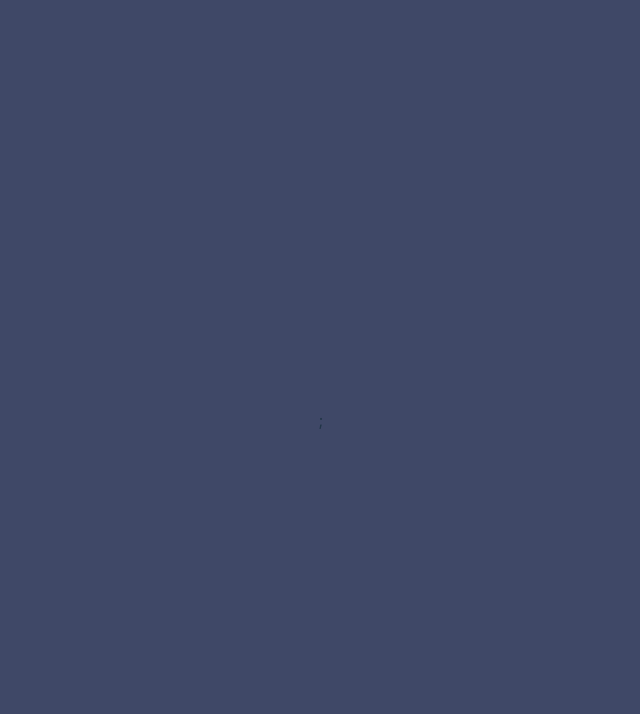
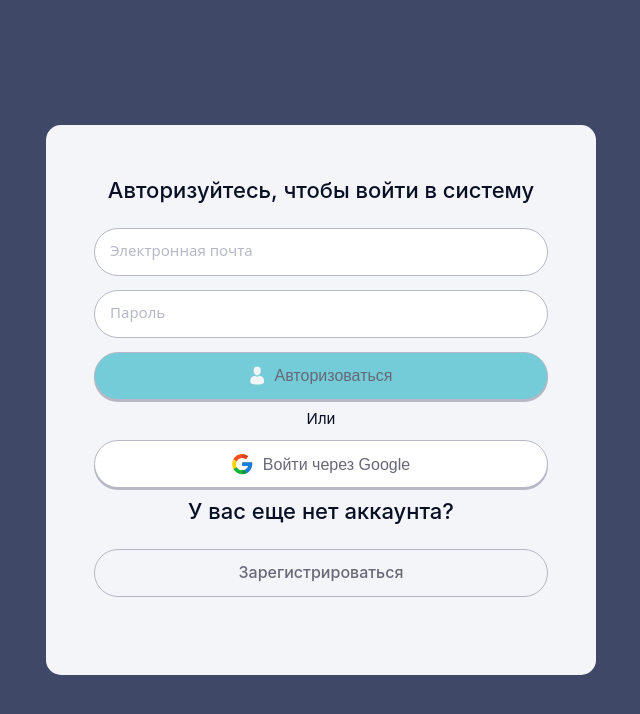
Before and after one commit to PavelLatmentsev/intensive_tasks, a React (Vite) app in the folder intensive/: page / in a window 1280 px wide. Shown: the top 714 px of the page, without its empty margins (319-959 px from the left). Built offline with nearby package versions, Linux system fonts and the light colour scheme; data requests are answered from the project's data file.

Commit message:
fix authService, delete loginPage,registerPage

```diff
--- a/intensive/db.json
+++ b/intensive/db.json
@@ -19,11 +19,6 @@
       "id": "4",
       "login": "victor@gmail.com",
       "password": "android-20K"
-    },
-    {
-      "login": "brat@mail.ru",
-      "password": "123456",
-      "id": 1700091827482
     }
   ]
 }
--- a/intensive/src/App.tsx
+++ b/intensive/src/App.tsx
@@ -3,31 +3,26 @@ import {
   RouterProvider,
   createRoutesFromElements,
   Route,
-  Link,
 } from 'react-router-dom';
-
-
-import './App.css'
-import RegisterPage from './app/pages/registerPage/RegisterPage';
-import LoginPage from './app/pages/loginPage/LoginPage';
 import AuthLayout from './app/layouts/authLayout/authLayout';
 import NotFoundPage from './app/pages/notFoundPage/NotFoundPage';
+import './App.css'
+import AccounPage from './app/pages/accountPage/accountPage';
+import GoogleSignPage from './app/pages/googleSignPage/GoogleSignPage';
 
 function App() {
   const router = createBrowserRouter(
     createRoutesFromElements(
-      <Route path="/">
+      <Route path="/:type?">
         <Route index element={<AuthLayout />} />
 
         <Route
-          path="register"
-          element={<RegisterPage />}
-          handle={{ crumb: () => <Link to="/category">Категории</Link> }}
+          path="personal"
+          element={<AccounPage />}
         />
         <Route
-          path="login"
-          element={<LoginPage />}
-          handle={{ crumb: () => <Link to="/collections">Подборки</Link> }}
+          path="googlesign"
+          element={<GoogleSignPage />}
         />
         <Route path="*" element={<NotFoundPage />} />
       </Route>,
--- a/intensive/src/app/components/ui/loginForm/LoginFrom.tsx
+++ b/intensive/src/app/components/ui/loginForm/LoginFrom.tsx
@@ -22,12 +22,11 @@ const LoginForm = () => {
         const data = getOriginalUser(formData, users)
         if (data === "auth") {
             reset();
-            return navigate("/", {replace: true});
+            return navigate("/personal", {replace: true});
         } else {
             setError('Не правильный логин или пароль');
         }
 	};
-
     return (
         <>
         {
--- a/intensive/src/app/components/ui/registerForm/RegisterForm.tsx
+++ b/intensive/src/app/components/ui/registerForm/RegisterForm.tsx
@@ -12,7 +12,6 @@ const RegisterForm = () => {
 	const [error, setError] = useState<string>();
     const users = useUserStore(state=> state.users);
     const addUser = useUserStore(state=>state.addUser)
-    console.log("reg", users)
     const navigate = useNavigate()
     const onSubmit = async (formData: IRegisterForm) => {
 		try {
@@ -20,7 +19,7 @@ const RegisterForm = () => {
 			if (!data) {
               await addUser(formData);
               reset();
-              return navigate("/", {replace: true});
+              return navigate("/personal", {replace: true});
 
 			} else {
 				setError('Такой пользователь уже существует');
--- a/intensive/src/app/pages/registerPage/RegisterPage.module.scss
+++ b/intensive/src/app/layouts/authLayout/authLayout.module.scss
@@ -1,3 +1,48 @@
+.loginWrapper {
+    height: 550px;
+    width: 550px;
+    background-color: var(--color-gray-light, #F4F5F9);
+    border-radius: 15px;
+}
+
+.login {
+    display: flex;
+    flex-direction: column;
+    align-items: center;
+    padding: 50px 48px;
+    &__title, &__subtitle  {
+        display: inline-block;
+        color: var(--color-dark-primery);
+        font-size: 22px;
+        font-weight: 500;
+        line-height: 139.023%;
+        margin-bottom: 22px;
+    }
+    &__alternative {
+        color: var(--color-dark-primery);
+        font-size: 15px;
+        margin-bottom: 10px;
+    }
+    &__link {
+        width: 100%;
+        border-radius: 51px;
+        padding: 10px 135px;
+        box-sizing: border-box;
+        height: 48px;
+        display: flex;
+        justify-content: center;
+        align-items:center;
+        margin-bottom: 8px;
+        color: var( --color-gray-text);
+        font-size: 16px;
+        font-weight: 500;
+        line-height: 157.023%;
+        background-color:transparent;
+        border: 1px solid var( --color-gray-second);
+        cursor: pointer;
+    }
+}
+
 .registerWrapper {
     height: 450px;
     width: 550px;
--- a/intensive/src/app/layouts/authLayout/authLayout.tsx
+++ b/intensive/src/app/layouts/authLayout/authLayout.tsx
@@ -1,17 +1,47 @@
-import { GoogleLogin } from '@react-oauth/google';
+
+import { useState } from 'react';
+import { useNavigate, useParams } from 'react-router-dom';
+import { Link } from "react-router-dom";
+import { Button } from "../../components/common/button/Button";
+import LoginForm from "../../components/ui/loginForm/LoginFrom";
+import RegisterForm from "../../components/ui/registerForm/RegisterForm";
+import userIcon from "../../../assets/images/icons/man-user.svg";
+import styles from "./authLayout.module.scss"
+
 const AuthLayout = () => {
+const navigate = useNavigate();
+const { type } = useParams();
+const [formType, setFormType] = useState(
+  type === "register" ? type : "login"
+);
+const tooggleFormType = () => {
+  setFormType((prevState) =>
+    prevState === "register" ? "login" : "register"
+  );
+};
+    return (
+<>
 
-    return (
-<div>
-<GoogleLogin
-  onSuccess={credentialResponse => {
-    console.log(credentialResponse);
-  }}
-  onError={() => {
-    console.log('Login Failed');
-  }}
-/>;
-</div>
+{formType === "login" ?         <div className={styles.loginWrapper}>
+        <div className={styles.login}>
+        <span className={styles.login__title}>Авторизуйтесь, чтобы войти в систему</span>
+        <LoginForm/>
+        <span className={styles.login__alternative}>Или</span>
+        <Button belonging="google" background="#FFF" onClick={()=> navigate("/googlesign", {replace: true}) }>Войти через Google</Button>
+        <span className={styles.login__subtitle}>У вас еще нет аккаунта?</span>
+       <Link to={"/"}  className={styles.login__link} onClick={()=>tooggleFormType()}> Зарегистрироваться</Link>
+        </div>
+        </div> :   <div className={styles.registerWrapper}>
+        <div className={styles.register}>
+        <span className={styles.register__title}>Зарегистрируйтесь, чтобы авторизоваться.</span>
+        <RegisterForm/>
+        <span className={styles.register__subtitle}>Если у вас есть аккаунт:</span>
+        <Link to={"/"}  onClick={()=>tooggleFormType()} className={styles.register__link} ><img className={styles.register__picture} src={userIcon} alt="userIcon" />Войти</Link>
+        </div>
+        </div>}
+</>
+
+
 
      );
 }
--- /dev/null
+++ b/intensive/src/app/pages/accountPage/accountPage.tsx
@@ -0,0 +1,7 @@
+const AccounPage = () => {
+    return (
+        <h1>Личный кабинет</h1>
+     );
+}
+
+export default AccounPage;
--- /dev/null
+++ b/intensive/src/app/pages/googleSignPage/GoogleSignPage.tsx
@@ -0,0 +1,19 @@
+import { GoogleLogin } from '@react-oauth/google';
+import { useNavigate } from 'react-router-dom';
+const GoogleSignPage = () => {
+    const navigate = useNavigate()
+    return (
+
+<GoogleLogin
+  onSuccess={credentialResponse => {
+    console.log(credentialResponse)
+     return navigate("/personal", {replace: true})
+  }}
+  onError={() => {
+   return  'Login Failed'
+  }}
+/>
+    )
+}
+
+export default GoogleSignPage;
--- a/intensive/src/app/pages/loginPage/LoginPage.module.scss
+++ /dev/null
@@ -1,44 +0,0 @@
-.loginWrapper {
-    height: 550px;
-    width: 550px;
-    background-color: var(--color-gray-light, #F4F5F9);
-    border-radius: 15px;
-}
-
-.login {
-    display: flex;
-    flex-direction: column;
-    align-items: center;
-    padding: 50px 48px;
-    &__title, &__subtitle  {
-        display: inline-block;
-        color: var(--color-dark-primery);
-        font-size: 22px;
-        font-weight: 500;
-        line-height: 139.023%;
-        margin-bottom: 22px;
-    }
-    &__alternative {
-        color: var(--color-dark-primery);
-        font-size: 15px;
-        margin-bottom: 10px;
-    }
-    &__link {
-        width: 100%;
-        border-radius: 51px;
-        padding: 10px 135px;
-        box-sizing: border-box;
-        height: 48px;
-        display: flex;
-        justify-content: center;
-        align-items:center;
-        margin-bottom: 8px;
-        color: var( --color-gray-text);
-        font-size: 16px;
-        font-weight: 500;
-        line-height: 157.023%;
-        background-color:transparent;
-        border: 1px solid var( --color-gray-second);
-        cursor: pointer;
-    }
-}
--- a/intensive/src/app/pages/loginPage/LoginPage.tsx
+++ /dev/null
@@ -1,22 +0,0 @@
-import { Link } from "react-router-dom";
-import { Button } from "../../components/common/button/Button";
-import LoginForm from "../../components/ui/loginForm/LoginFrom";
-import styles from "./LoginPage.module.scss"
-import { useNavigate } from "react-router-dom";
-const LoginPage = () => {
-    const navigate = useNavigate()
-    return (
-        <div className={styles.loginWrapper}>
-        <div className={styles.login}>
-        <span className={styles.login__title}>Авторизуйтесь, чтобы войти в систему</span>
-        <LoginForm/>
-        <span className={styles.login__alternative}>Или</span>
-        <Button belonging="google" background="#FFF" onClick={()=> navigate("/", {replace: true}) }>Войти через Google</Button>
-        <span className={styles.login__subtitle}>У вас еще нет аккаунта?</span>
-       <Link to={"/register"}  className={styles.login__link}> Зарегистрироваться</Link>
-        </div>
-        </div>
-     );
-}
-
-export default LoginPage;
--- a/intensive/src/app/pages/registerPage/RegisterPage.tsx
+++ /dev/null
@@ -1,18 +0,0 @@
-import { Link } from "react-router-dom";
-import RegisterForm from "../../components/ui/registerForm/RegisterForm";
-import styles from "./RegisterPage.module.scss"
-import userIcon from "../../../assets/images/icons/man-user.svg";
-const RegisterPage = () => {
-    return (
-        <div className={styles.registerWrapper}>
-        <div className={styles.register}>
-        <span className={styles.register__title}>Зарегистрируйтесь, чтобы авторизоваться.</span>
-        <RegisterForm/>
-        <span className={styles.register__subtitle}>Если у вас есть аккаунт:</span>
-        <Link to={"/login"} className={styles.register__link}><img className={styles.register__picture} src={userIcon} alt="userIcon" />Войти</Link>
-        </div>
-        </div>
-     );
-}
-
-export default RegisterPage;
--- a/intensive/src/app/store/users.strore.ts
+++ b/intensive/src/app/store/users.strore.ts
@@ -11,11 +11,10 @@ export const useUserStore = create<IUserState>()(immer((set) => ({
     errors: [],
     fetchUsers: async () => {
         const { data } = await axios.get<ILoginForm[]>(API.users.allUsers);
-      set({users:data})
+        set({users:data})
   },
     addUser: (formData: {login: string, password:string}) =>  set(async (state) => {
         const { data } = await axios.post<ILoginForm>(API.users.allUsers, { ...formData, id:Date.now() });
-      state.users.push(data) //изменили на пуш
-      }),
-
+      state.users.push(data)
+      })
   })));
```
